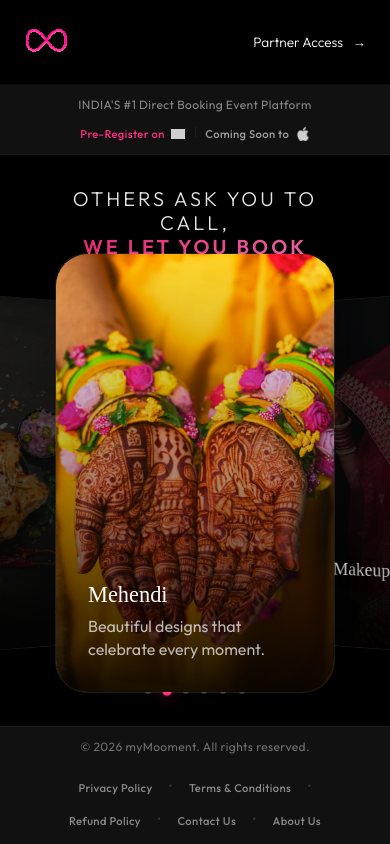
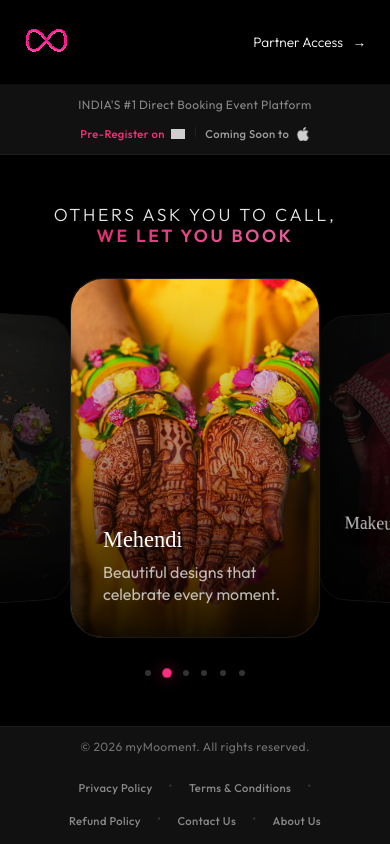
Before and after one commit to Abhar21/myMC_LTesting, a React (Vite) app: page / in a window 390 px wide. Built offline with nearby package versions, Linux system fonts and the light colour scheme; grey boxes are pictures that could not be loaded.

Commit message:
style: refine mobile typography and card scaling for better balance

```diff
--- a/src/components/Responsive.css
+++ b/src/components/Responsive.css
@@ -42,9 +42,8 @@
 
   /* Carousel Stage Headline */
   .carousel-stage__headline {
-    font-size: 1.5rem !important;
-    /* Reduced to fit on 2 lines */
-    padding: 0 1rem;
+    font-size: 1.35rem !important; /* Slightly smaller */
+    padding: 0 1.5rem;
     line-height: 1.3;
   }
 
@@ -63,13 +62,13 @@
   }
 
   .carousel-viewport {
-    height: 500px !important; /* Match card height exactly to remove internal padding */
+    height: 420px !important; /* Reduced to match card height */
   }
 
   /* Cards adjustment for smaller screens */
   .carousel-card {
-    width: 300px !important;
-    height: 500px !important;
+    width: 280px !important;
+    height: 420px !important; /* Reduced height */
   }
 
   /* Footer responsiveness */
@@ -130,9 +129,9 @@
   }
 
   .carousel-stage__headline {
-    font-size: 1.25rem !important;
-    /* Even smaller for mobile devices */
+    font-size: 1.1rem !important; /* Smaller for better fit */
     line-height: 1.2;
+    padding: 0 1.2rem;
   }
 
   .carousel-stage {
@@ -151,12 +150,12 @@
   }
 
   .carousel-viewport {
-    height: 440px !important; /* Match card height exactly */
+    height: 360px !important; /* Match reduced card height */
   }
 
   .carousel-card {
-    width: 280px !important;
-    height: 440px !important;
+    width: 250px !important;
+    height: 360px !important; /* Reduced height */
   }
 
   .footer-banner__links {
```
